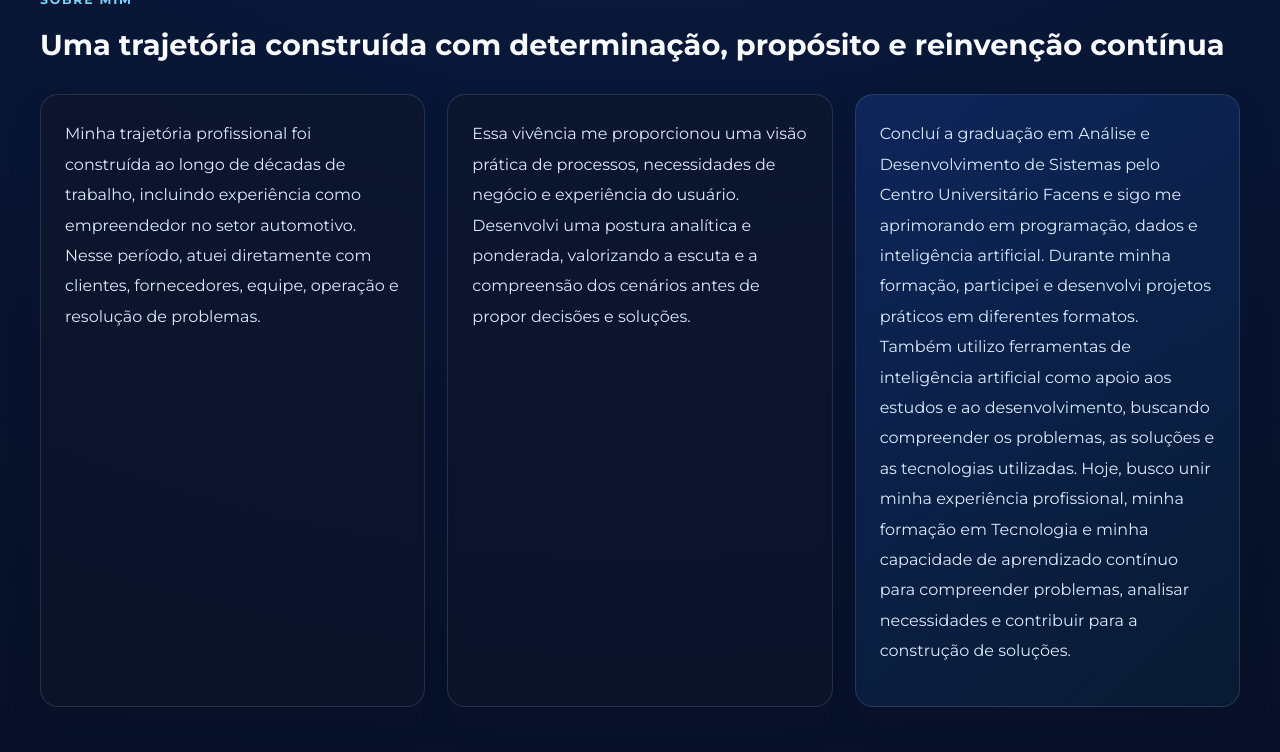
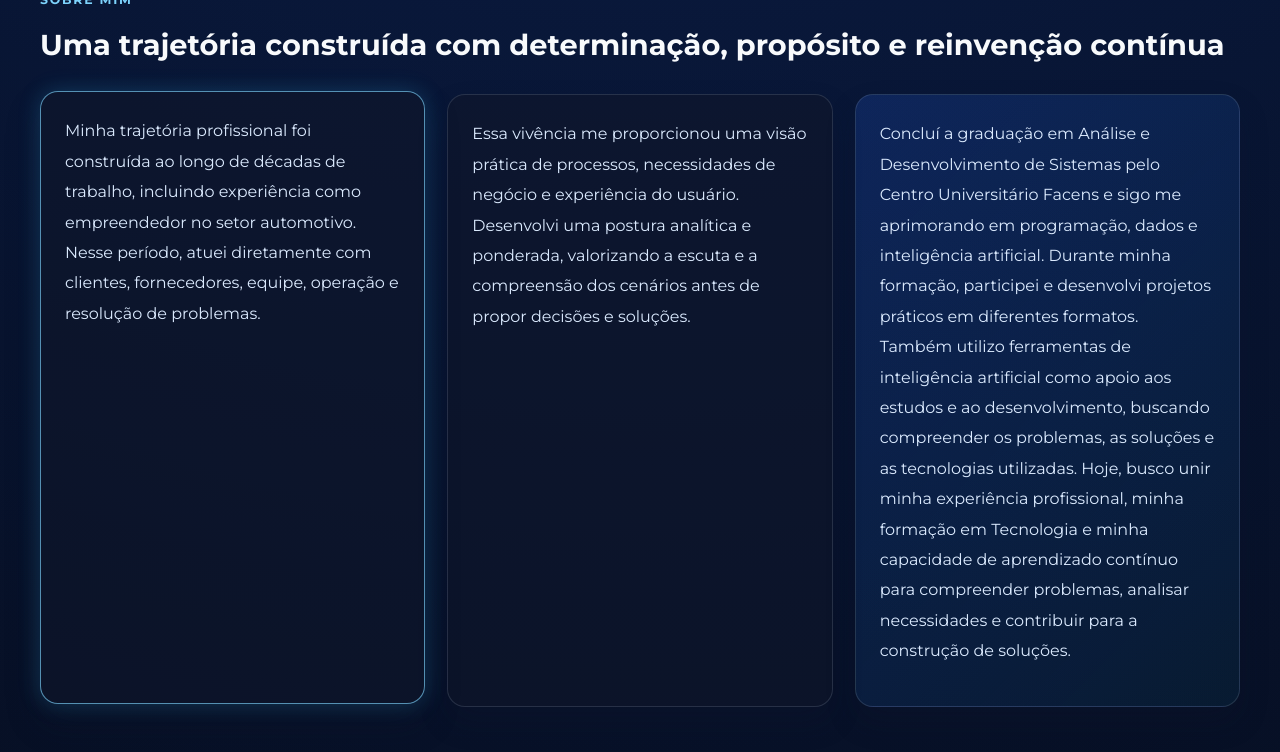
Before and after one commit to Celsoibiuna/por-tfo-lio__atualizado, a React (Vite) app: page / in a window 1280 px wide. In both pictures the pointer is over the element 232 px from the left and 1407 px from the top of the page. Shown: the part 1007-1759 px from the top of the page. Built offline with nearby package versions, Linux system fonts and the light colour scheme.

Commit message:
Adiciona hover aos quadros da trajetoria

```diff
--- a/src/App.css
+++ b/src/App.css
@@ -222,6 +222,13 @@
   color: #dbeafe;
   line-height: 1.9;
   box-shadow: 0 15px 30px rgba(15, 23, 42, 0.18);
+  transition: transform 0.2s ease, border-color 0.2s ease, box-shadow 0.2s ease;
+}
+
+.about-card:hover {
+  transform: translateY(-3px);
+  border-color: rgba(125, 211, 252, 0.65);
+  box-shadow: 0 0 22px rgba(56, 189, 248, 0.22), 0 18px 34px rgba(15, 23, 42, 0.28);
 }
 
 .about-card--highlight {
@@ -246,6 +253,13 @@
   border-left: 2px solid rgba(125, 211, 252, 0.6);
   background: rgba(15, 23, 42, 0.52);
   border-radius: 0 16px 16px 0;
+  transition: transform 0.2s ease, border-color 0.2s ease, box-shadow 0.2s ease;
+}
+
+.timeline-item:hover {
+  transform: translateX(3px);
+  border-left-color: #7dd3fc;
+  box-shadow: 0 0 18px rgba(56, 189, 248, 0.2);
 }
 
 .timeline-item::before {
```
